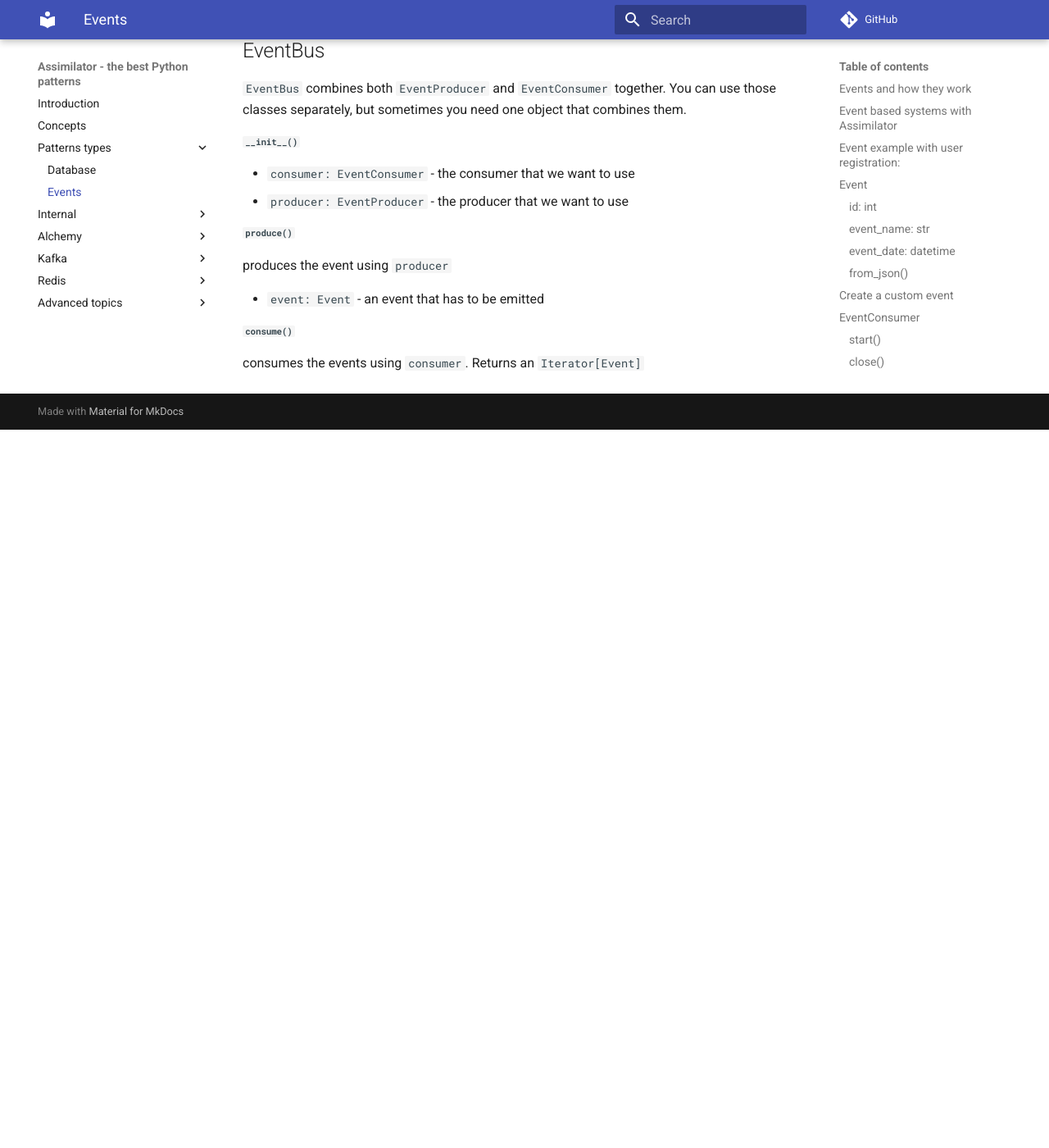
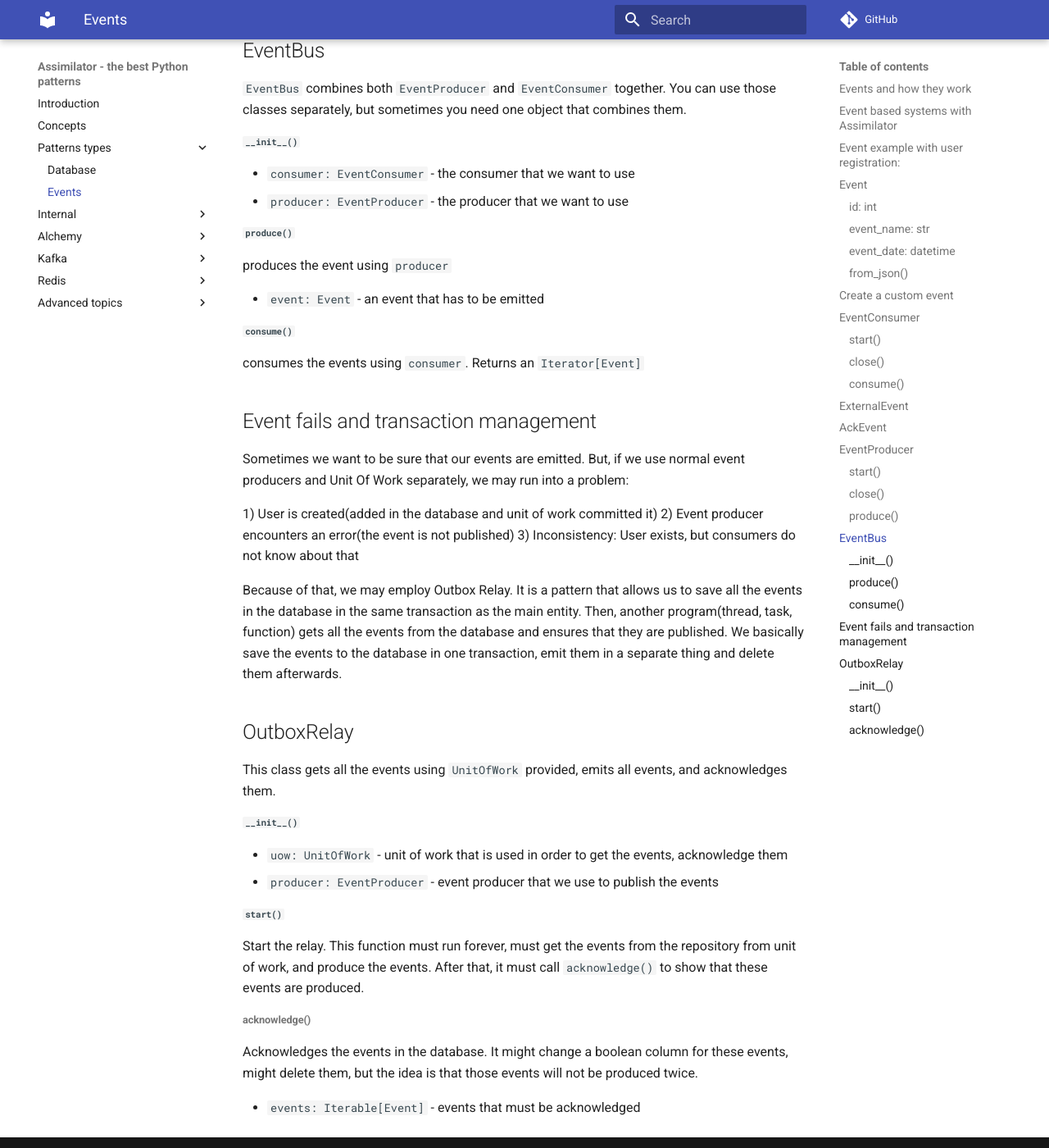
Before and after one commit to knucklesuganda/py_assimilator, an MkDocs documentation site: the page built from docs/patterns/events.md, in a window 1280 px wide and 1400 px high, scrolled down 5733 px. Shown: the whole window at 82% size. Built offline with MkDocs 1.6.1 and Material for MkDocs 9.7.7, drawn with Linux system fonts in a browser that asks for light colours; comment, search, counter and statistics services are not loaded; before the commit the page ends 6257 px from its top, so only the background shows below that.

Commit message:
Outbox Relay now accepts a producer instead of event bus, added Outbox Relay documentation

```diff
--- a/docs/patterns/events.md
+++ b/docs/patterns/events.md
@@ -256,3 +256,35 @@
 
 ###### `consume()`
 consumes the events using `consumer`. Returns an `Iterator[Event]`
+
+
+## Event fails and transaction management
+Sometimes we want to be sure that our events are emitted. But, if we use normal
+event producers and Unit Of Work separately, we may run into a problem:
+
+1) User is created(added in the database and unit of work committed it)
+2) Event producer encounters an error(the event is not published)
+3) Inconsistency: User exists, but consumers do not know about that
+
+Because of that, we may employ Outbox Relay. It is a pattern that allows us
+to save all the events in the database in the same transaction as the main entity. Then,
+another program(thread, task, function) gets all the events from the database and ensures that
+they are published. We basically save the events to the database in one transaction, emit them in a separate
+thing and delete them afterwards.
+
+## OutboxRelay
+This class gets all the events using `UnitOfWork` provided, emits all events, and acknowledges them.
+
+###### `__init__()`
+- `uow: UnitOfWork` - unit of work that is used in order to get the events, acknowledge them
+- `producer: EventProducer` - event producer that we use to publish the events
+
+###### `start()`
+Start the relay. This function must run forever, must get the events from the repository from unit of work,
+and produce the events. After that, it must call `acknowledge()` to show that these events are produced.
+
+###### acknowledge()
+Acknowledges the events in the database. It might change a boolean column for these events,
+might delete them, but the idea is that those events will not be produced twice.
+
+- `events: Iterable[Event]` - events that must be acknowledged
```
Also changed, not shown: 2 other files.
